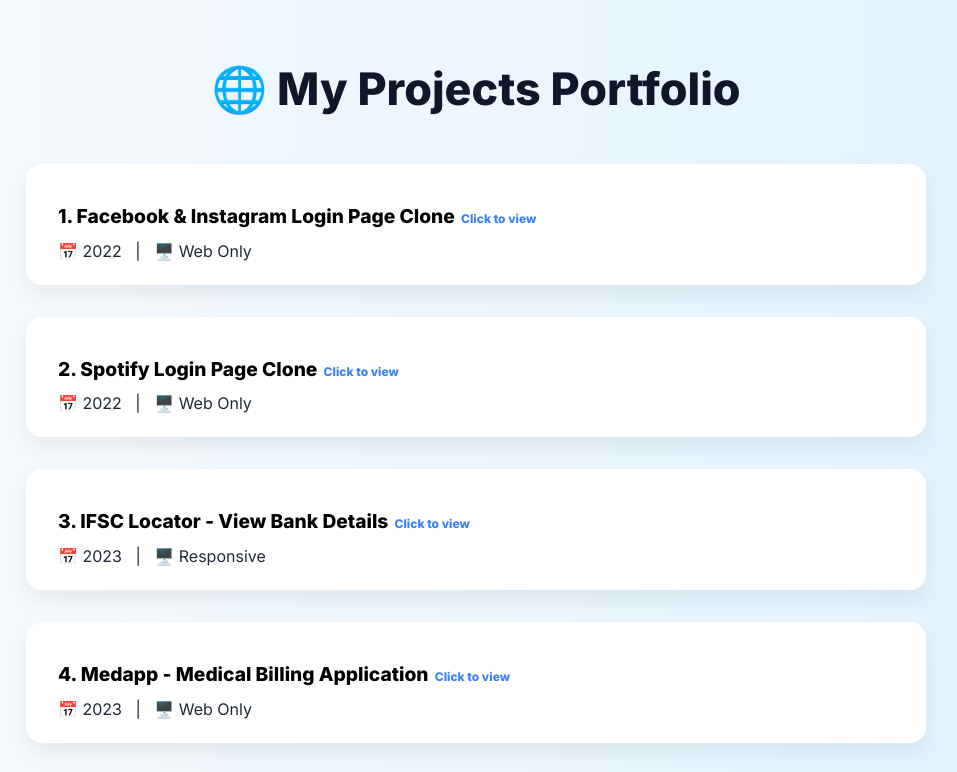
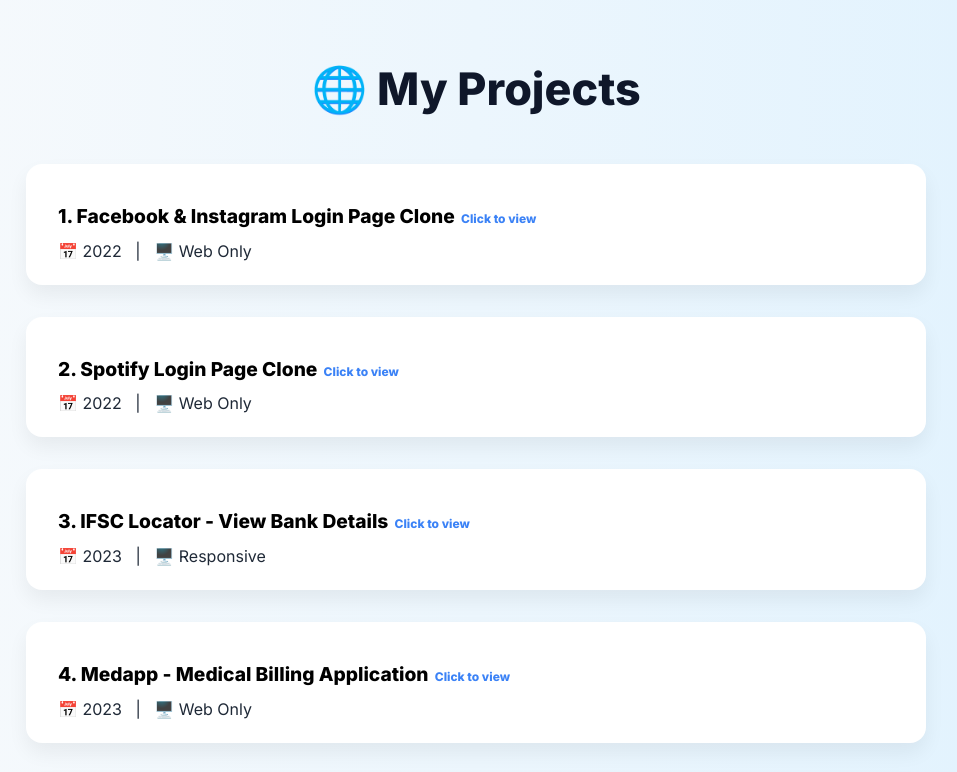
Before and after one commit to Vijayramesh26/Projects, a plain HTML site: page index.html in a window 1280 px wide. Shown: the top 772 px of the page, without its empty margins (164-1121 px from the left). Drawn offline with Linux system fonts and the light colour scheme.

Commit message:
Update index.html

```diff
--- a/index.html
+++ b/index.html
@@ -106,7 +106,7 @@
 <body>
 
   <div class="container">
-    <h1 id="title">🌐 My Projects Portfolio </h1>
+    <h1 id="title">🌐 My Projects </h1>
 
     <div class="card">
       <h2>1. Facebook & Instagram Login Page Clone <a target="_blank" href="https://vijayramesh26.github.io/Facebook/"> Click to
```
